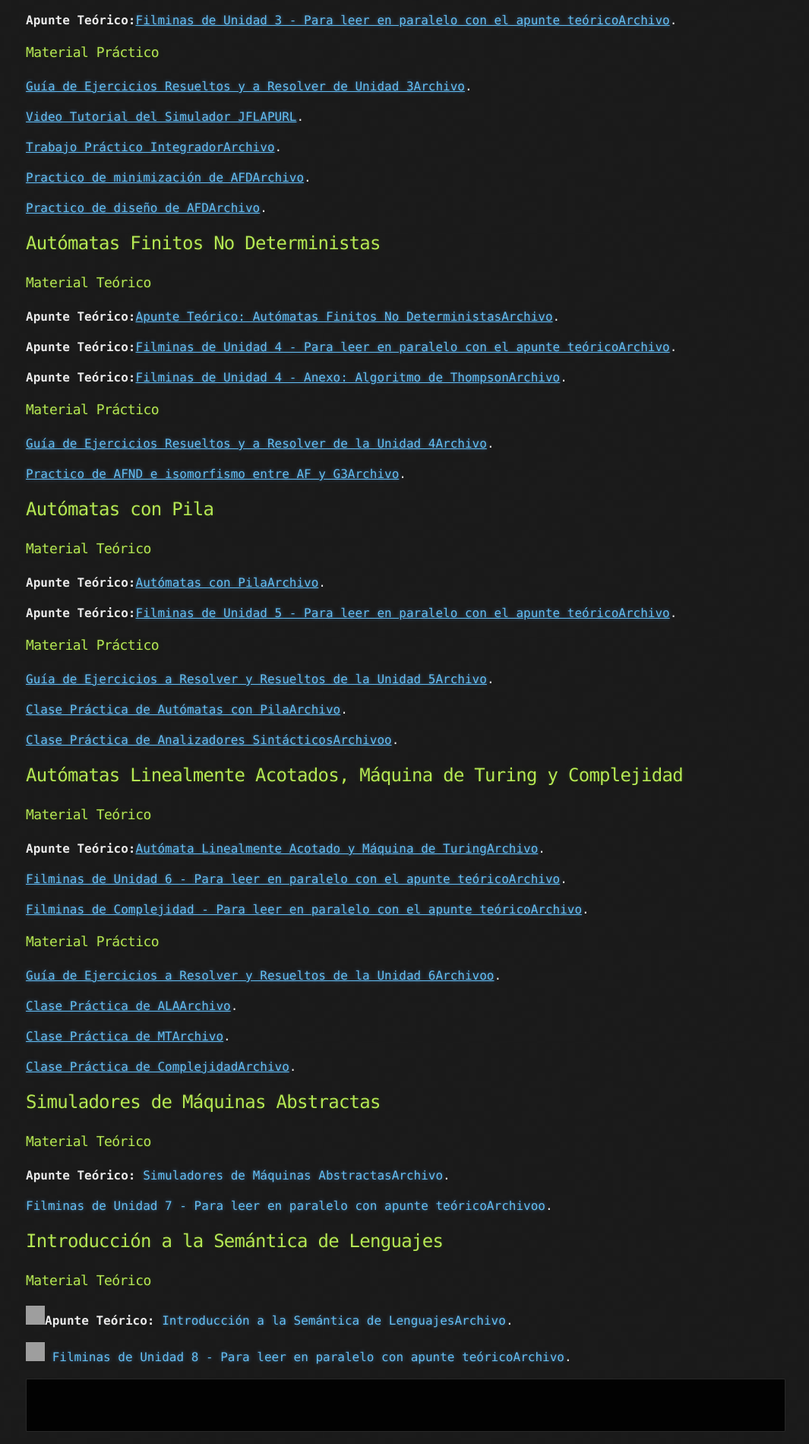
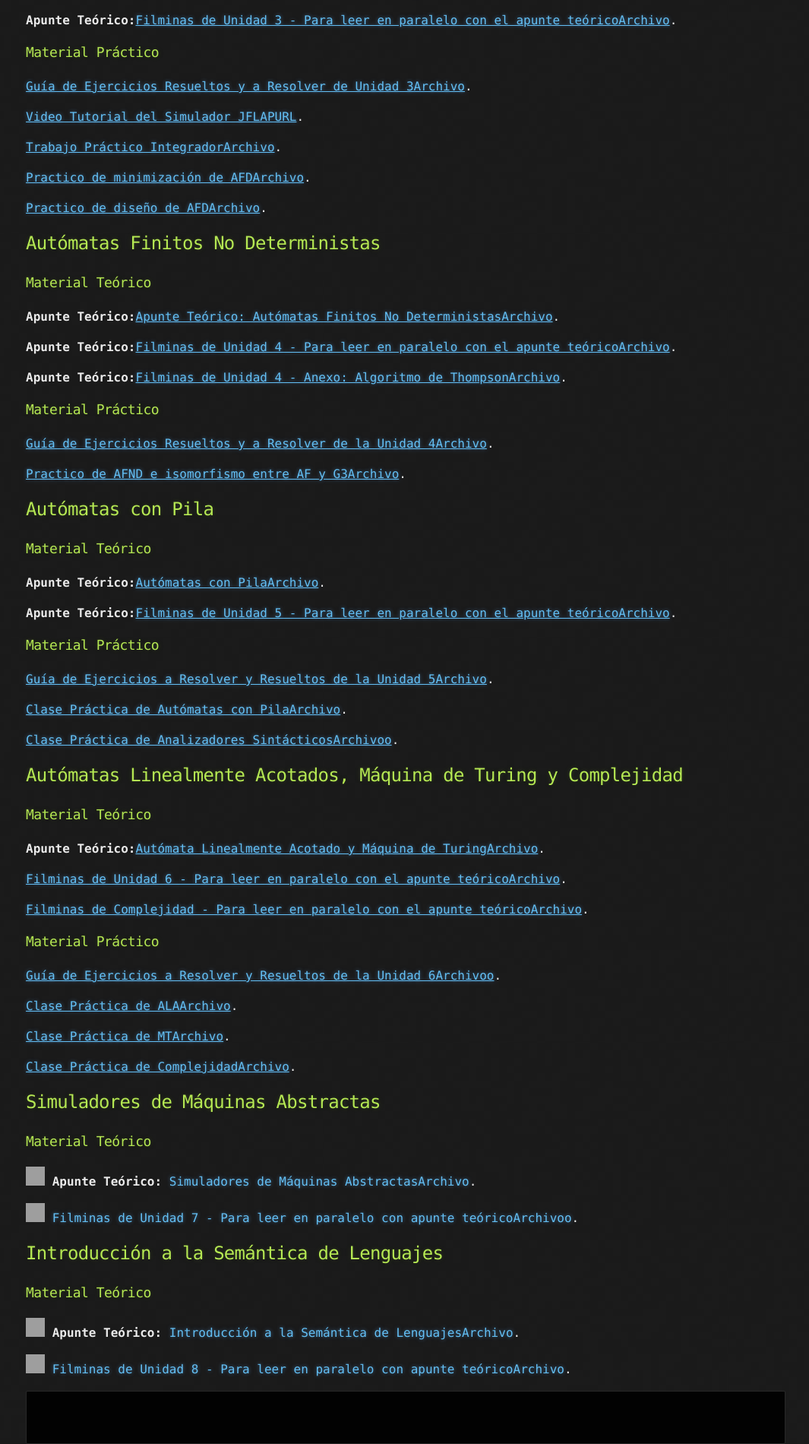
Before and after one commit to Ismael0351/utnfrcssl, a Jekyll site: the page built from index.md, in a window 1280 px wide. Shown: the part 1821-3721 px from the top of the page at 76% size, without its empty margins (106-1171 px from the left). Built offline with Jekyll 4.4.1, drawn with Linux system fonts in a browser that asks for light colours; our own code applies the rules of GitHub Pages for plain Markdown files; grey boxes are pictures that could not be loaded.

Commit message:
Update index.md

```diff
--- a/index.md
+++ b/index.md
@@ -135,16 +135,16 @@ Introducción a la Lingüística Matemática: símbolos, alfabetos, palabras y l
 ## Simuladores de Máquinas Abstractas
 
 ### Material Teórico
-**Apunte Teórico:**<a style="text-decoration:none" href="https://drive.google.com/file/d/1HN4GPcAgbJVyMMKye88A_PfvfVfTORhg/view?usp=sharing" target="_blank"> Simuladores de Máquinas AbstractasArchivo</a>.
+<img src="https://plataforma.liceodelvalle.edu.ec/images/iconos/pdf.png"  width="25" height="25" > **Apunte Teórico:**<a style="text-decoration:none" href="https://drive.google.com/file/d/1HN4GPcAgbJVyMMKye88A_PfvfVfTORhg/view?usp=sharing" target="_blank"> Simuladores de Máquinas AbstractasArchivo</a>.
 
-<a style="text-decoration:none" href="https://drive.google.com/file/d/1XgqFGZs4lBUEFzE9K3mXasxzlwv7uay0/view?usp=sharing" target="_blank"> Filminas de Unidad 7 - Para leer en paralelo con apunte teóricoArchivoo</a>.
+<img src="https://plataforma.liceodelvalle.edu.ec/images/iconos/pdf.png"  width="25" height="25" ><a style="text-decoration:none" href="https://drive.google.com/file/d/1XgqFGZs4lBUEFzE9K3mXasxzlwv7uay0/view?usp=sharing" target="_blank"> Filminas de Unidad 7 - Para leer en paralelo con apunte teóricoArchivoo</a>.
 
 
 
 ## Introducción a la Semántica de Lenguajes
 
 ### Material Teórico
- <img src="https://plataforma.liceodelvalle.edu.ec/images/iconos/pdf.png"  width="25" height="25" >**Apunte Teórico:**<a style="text-decoration:none" href="https://drive.google.com/file/d/1JnyTeaW_TAufd8JDTAxQhZUc6qltyird/view?usp=sharing" target="_blank"> Introducción a la Semántica de LenguajesArchivo</a>.
+ <img src="https://plataforma.liceodelvalle.edu.ec/images/iconos/pdf.png"  width="25" height="25" > **Apunte Teórico:**<a style="text-decoration:none" href="https://drive.google.com/file/d/1JnyTeaW_TAufd8JDTAxQhZUc6qltyird/view?usp=sharing" target="_blank"> Introducción a la Semántica de LenguajesArchivo</a>.
 
  <img src="https://plataforma.liceodelvalle.edu.ec/images/iconos/pdf.png"  width="25" height="25" ><a style="text-decoration:none" href="https://drive.google.com/file/d/1GiVQG7mImi0oECF3zskB-Hh2aQ-ph_HK/view?usp=sharing" target="_blank"> Filminas de Unidad 8 - Para leer en paralelo con apunte teóricoArchivo</a>.
 
```
